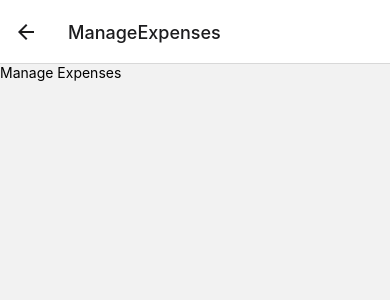
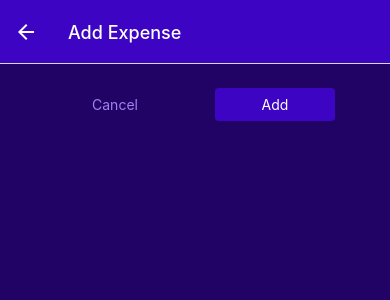
Before and after one commit to saloniagrawal25/ExpenseTrackerApp, a React Native app: screen /ManageExpenses in a window 390 px wide. Shown: the top 300 px of the page. Built offline with nearby package versions, Linux system fonts and the light colour scheme.

Commit message:
UUpdated Manage Expenses

```diff
--- a/App.js
+++ b/App.js
@@ -8,6 +8,7 @@
 import ManageExpenses from './screens/ManageExpenses';
 import {GlobalStyles} from './constants/styles';
 import Icon from 'react-native-vector-icons/Ionicons';
+import IconButton from './UI/IconButton';
 
 const App = () => {
   const Stack = createNativeStackNavigator();
@@ -16,7 +17,7 @@
   const ExpensesOverview = () => {
     return (
       <BottomTab.Navigator
-        screenOptions={{
+        screenOptions={({navigation}) => ({
           headerStyle: {
             backgroundColor: GlobalStyles.colors.primary500,
           },
@@ -25,7 +26,17 @@
             backgroundColor: GlobalStyles.colors.primary500,
           },
           tabBarActiveTintColor: GlobalStyles.colors.accent500,
-        }}>
+          headerRight: ({tintColor}) => (
+            <IconButton
+              icon="add"
+              size={24}
+              color={tintColor}
+              onPress={() => {
+                navigation.navigate('ManageExpenses');
+              }}
+            />
+          ),
+        })}>
         <BottomTab.Screen
           name="RecentExpenses"
           component={RecentExpenses}
@@ -56,13 +67,23 @@
     <>
       <StatusBar style="auto" />
       <NavigationContainer>
-        <Stack.Navigator>
+        <Stack.Navigator
+          screenOptions={{
+            headerStyle: {
+              backgroundColor: GlobalStyles.colors.primary500,
+            },
+            headerTintColor: 'white',
+          }}>
           <Stack.Screen
             name="ExpensesOverview"
             component={ExpensesOverview}
             options={{headerShown: false}}
           />
-          <Stack.Screen name="ManageExpenses" component={ManageExpenses} />
+          <Stack.Screen
+            name="ManageExpenses"
+            component={ManageExpenses}
+            options={{presentation: 'modal'}}
+          />
         </Stack.Navigator>
       </NavigationContainer>
     </>
--- /dev/null
+++ b/UI/Button.js
@@ -0,0 +1,36 @@
+import {StyleSheet, Text, TouchableOpacity, View} from 'react-native';
+import {GlobalStyles} from '../constants/styles';
+
+const Button = ({onPress, children, mode, style}) => {
+  return (
+    <View style={style}>
+      <TouchableOpacity onPress={onPress}>
+        <View style={[styles.button, mode === 'flat' && styles.flat]}>
+          <Text style={[styles.buttonText, mode === 'flat' && styles.flatText]}>
+            {children}
+          </Text>
+        </View>
+      </TouchableOpacity>
+    </View>
+  );
+};
+
+const styles = StyleSheet.create({
+  button: {
+    borderRadius: 4,
+    padding: 8,
+    backgroundColor: GlobalStyles.colors.primary500,
+  },
+  flat: {
+    backgroundColor: 'transparent',
+  },
+  buttonText: {
+    color: 'white',
+    textAlign: 'center',
+  },
+  flatText: {
+    color: GlobalStyles.colors.primary200,
+  },
+});
+
+export default Button;
--- /dev/null
+++ b/UI/IconButton.js
@@ -0,0 +1,23 @@
+import {StyleSheet, TouchableOpacity, View} from 'react-native';
+import Icon from 'react-native-vector-icons/Ionicons';
+
+const IconButton = ({icon, size, color, onPress}) => {
+  return (
+    <TouchableOpacity onPress={onPress}>
+      <View style={styles.buttonContainer}>
+        <Icon name={icon} size={size} color={color} />
+      </View>
+    </TouchableOpacity>
+  );
+};
+
+const styles = StyleSheet.create({
+  buttonContainer: {
+    borderRadius: 24,
+    padding: 6,
+    marginHorizontal: 8,
+    marginVertical: 2,
+  },
+});
+
+export default IconButton;
--- a/components/ExpensesOutput/ExpenseItem.js
+++ b/components/ExpensesOutput/ExpenseItem.js
@@ -1,10 +1,17 @@
 import {StyleSheet, View, TouchableOpacity, Text} from 'react-native';
+import {useNavigation} from '@react-navigation/native';
 import {GlobalStyles} from '../../constants/styles';
 import {getFormattedDate} from '../../util/date';
 
-const ExpenseItem = ({description, amount, date}) => {
+const ExpenseItem = ({id, description, amount, date}) => {
+  const navigation = useNavigation();
+  const expensePressHandler = () => {
+    navigation.navigate('ManageExpenses', {
+      expenseId: id,
+    });
+  };
   return (
-    <TouchableOpacity>
+    <TouchableOpacity onPress={expensePressHandler}>
       <View style={styles.expenseItem}>
         <View>
           <Text style={[styles.textBase, styles.description]}>
--- a/screens/ManageExpenses.js
+++ b/screens/ManageExpenses.js
@@ -1,7 +1,78 @@
-import {Text} from 'react-native';
+import {StyleSheet, View} from 'react-native';
+import {useLayoutEffect} from 'react';
+import IconButton from '../UI/IconButton';
+import {GlobalStyles} from '../constants/styles';
+import Button from '../UI/Button';
 
-const ManageExpenses = () => {
-  return <Text>Manage Expenses</Text>;
+const ManageExpenses = ({route, navigation}) => {
+  const editedExpenseId = route.params?.expenseId;
+
+  const isEditing = !!editedExpenseId;
+
+  const deleteExpenseHandler = () => {
+    navigation.goBack();
+  };
+
+  const cancelHandler = () => {
+    navigation.goBack();
+  };
+
+  const confirmHandler = () => {
+    navigation.goBack();
+  };
+
+  useLayoutEffect(() => {
+    navigation.setOptions({
+      title: isEditing ? 'Edit Expense' : 'Add Expense',
+    });
+  }, [navigation, isEditing]);
+
+  return (
+    <View style={styles.container}>
+      <View style={styles.buttons}>
+        <Button mode="flat" onPress={cancelHandler} style={styles.button}>
+          Cancel
+        </Button>
+        <Button style={styles.button} onPress={confirmHandler}>
+          {isEditing ? 'Update' : 'Add'}
+        </Button>
+      </View>
+      {isEditing && (
+        <View style={styles.deleteContainer}>
+          <IconButton
+            icon="trash"
+            color={GlobalStyles.colors.error500}
+            size={36}
+            onPress={deleteExpenseHandler}
+          />
+        </View>
+      )}
+    </View>
+  );
 };
 
 export default ManageExpenses;
+
+const styles = StyleSheet.create({
+  container: {
+    flex: 1,
+    padding: 24,
+    backgroundColor: GlobalStyles.colors.primary800,
+  },
+  buttons: {
+    flexDirection: 'row',
+    justifyContent: 'center',
+    alignItems: 'center',
+  },
+  button: {
+    minWidth: 120,
+    marginHorizontal: 20,
+  },
+  deleteContainer: {
+    marginTop: 16,
+    paddingTop: 8,
+    borderTopWidth: 2,
+    borderTopColor: GlobalStyles.colors.primary200,
+    alignItems: 'center',
+  },
+});
```
